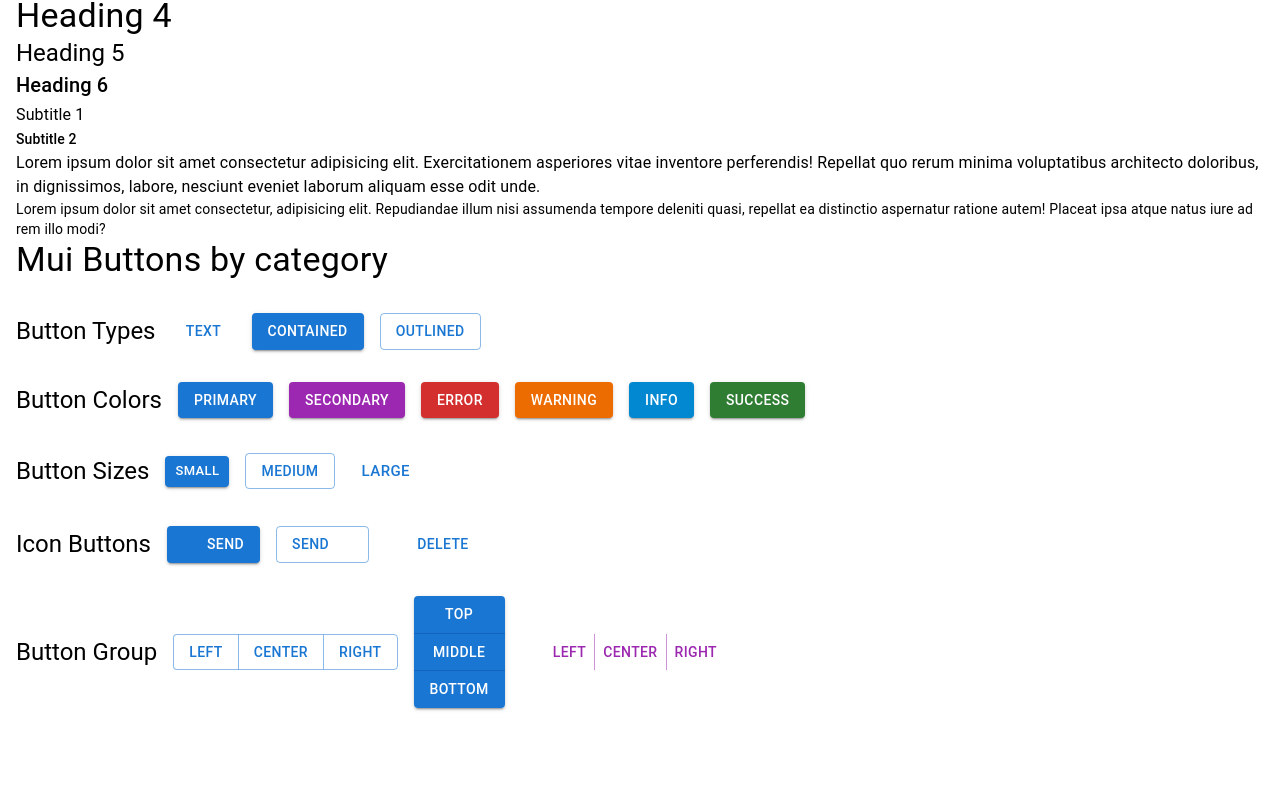
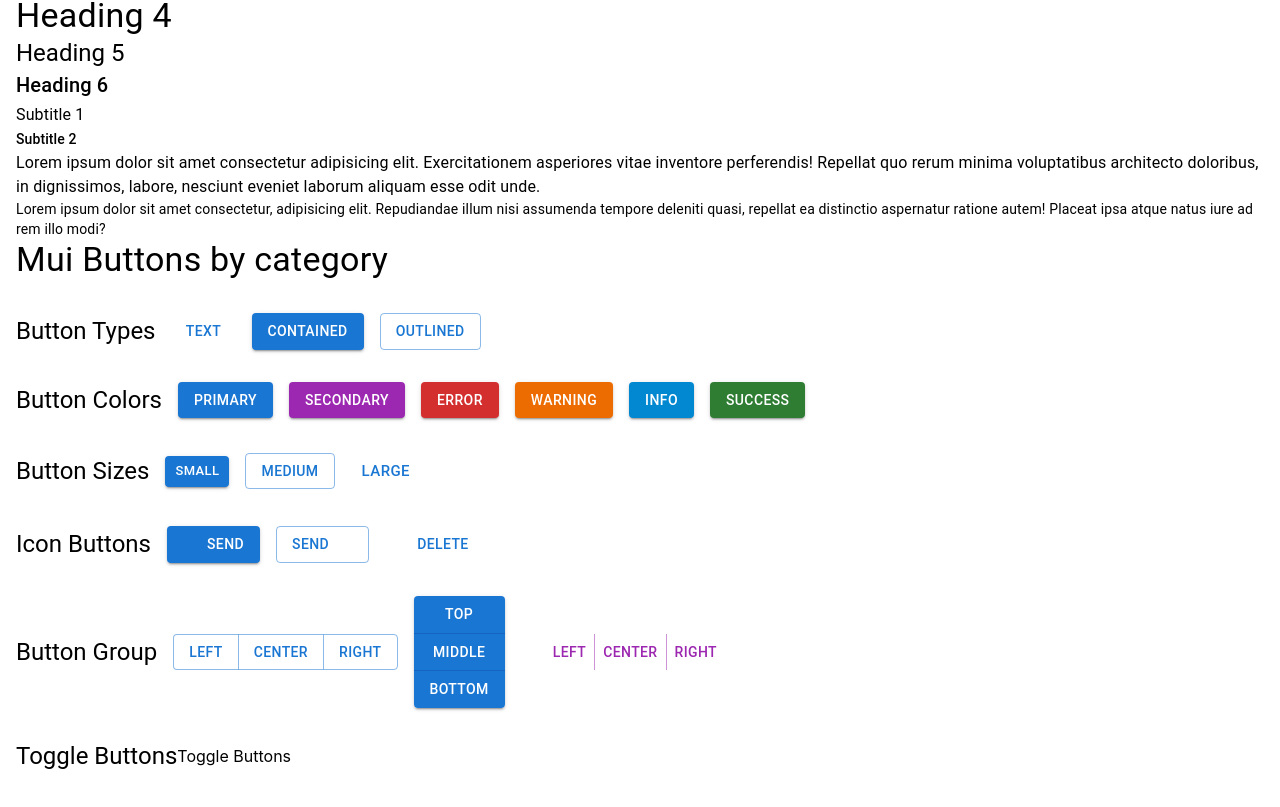
Before and after one commit to vickbk/react-material-ui, a React (Vite) app: page / in a window 1280 px wide. Shown: the part 261-1068 px from the top of the page. Before the commit the page ends 1017 px from the top, so only its background shows below. Built offline with nearby package versions, Linux system fonts and the light colour scheme; some icons are missing.

Commit message:
feat: add ToggleButtons component and integrate into MuiButton

```diff
--- a/src/app/components/mui-button.tsx
+++ b/src/app/components/mui-button.tsx
@@ -3,6 +3,7 @@
 import { ButtonSize } from "@/features/mui-buttons/components/button-size";
 import { IconButtons } from "@/features/mui-buttons/components/icon-buttons";
 import { MuiButtonTypes } from "@/features/mui-buttons/components/mui-button-types";
+import { ToggleButtons } from "@/features/mui-buttons/components/toggle-buttons";
 import { Stack, Typography } from "@mui/material";
 
 export const MuiButton = () => {
@@ -16,6 +17,7 @@
       <ButtonSize />
       <IconButtons />
       <ButtonGroups />
+      <ToggleButtons />
     </Stack>
   );
 };
--- /dev/null
+++ b/src/features/mui-buttons/components/toggle-buttons.tsx
@@ -0,0 +1,5 @@
+import { TypesHolder } from "@/features/common/components/types-holder";
+
+export const ToggleButtons = () => {
+  return <TypesHolder title="Toggle Buttons">Toggle Buttons</TypesHolder>;
+};
```
